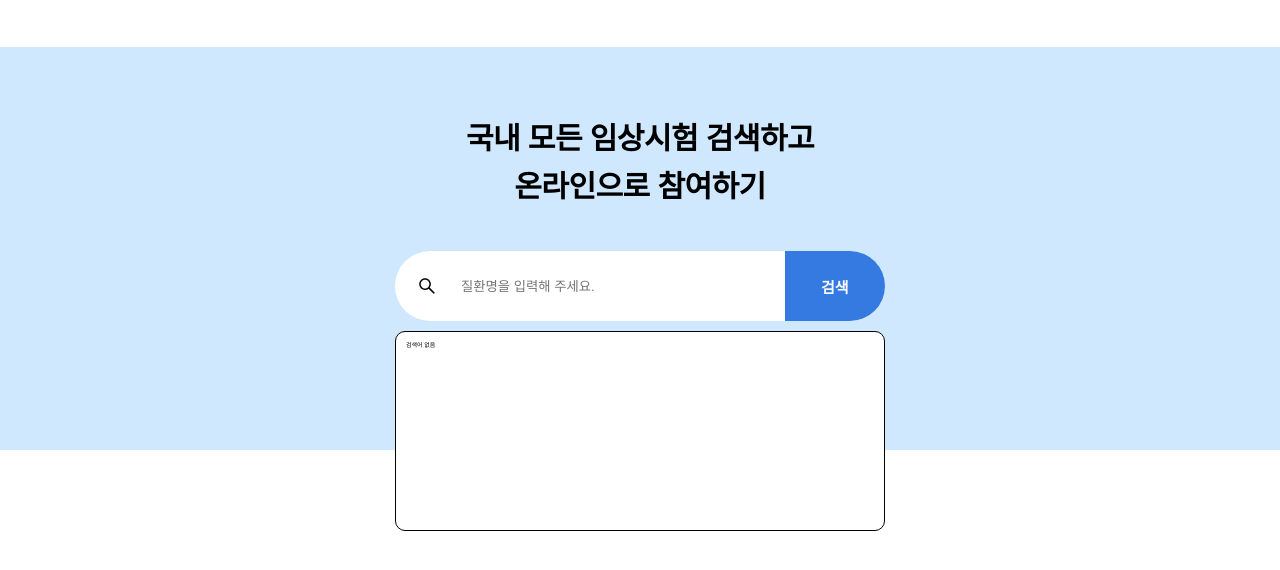
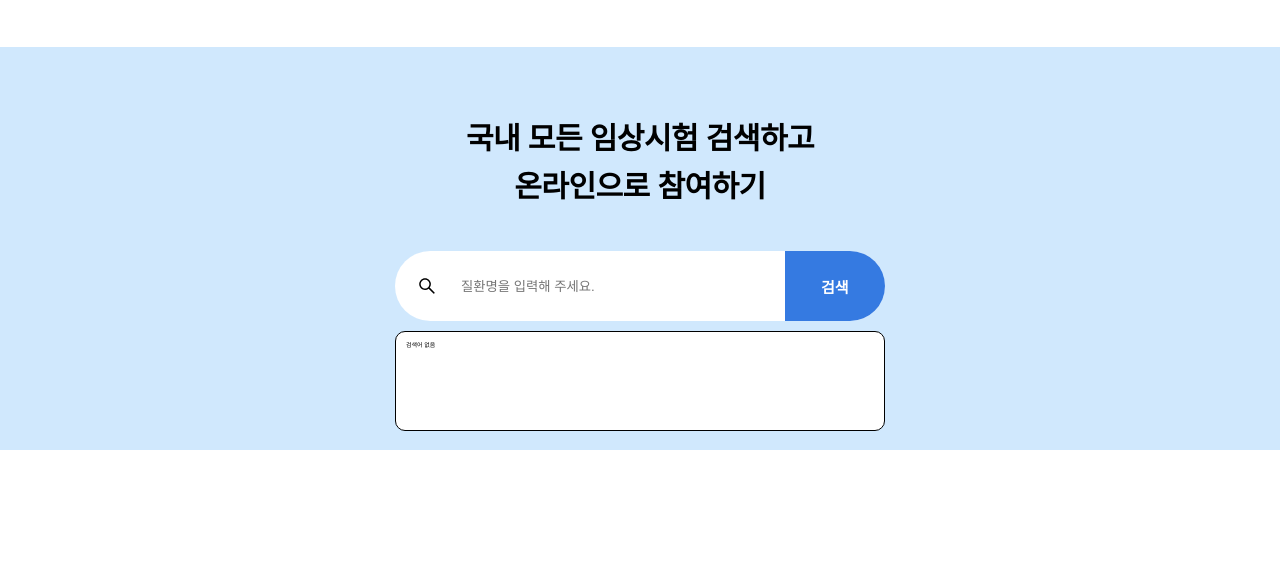
Before and after one commit to Leeseunghwan7305/wanted-internship-10th-week2, a React (Create React App) app: page / in a window 1280 px wide. Shown: the top 570 px of the page. Built offline with nearby package versions, Linux system fonts and the light colour scheme.

Commit message:
refactor : 추천 검색어 창 css 수정

```diff
--- a/src/components/RecommendBox.tsx
+++ b/src/components/RecommendBox.tsx
@@ -35,7 +35,7 @@ const RecommendBox = styled.div`
   left: calc(50% - 24.5rem);
   right: 0;
   width: 49rem;
-  height: 200px;
+  min-height: 100px;
   overflow-y: scroll;
   border-radius: 10px;
   background-color: white;
@@ -49,7 +49,7 @@ const RecommendBox = styled.div`
 `;
 const RecommendLists = styled.ul`
   & > li {
-    padding: 0.5rem;
+    padding: 1rem;
     font-size: 1.2rem;
   }
 
```
